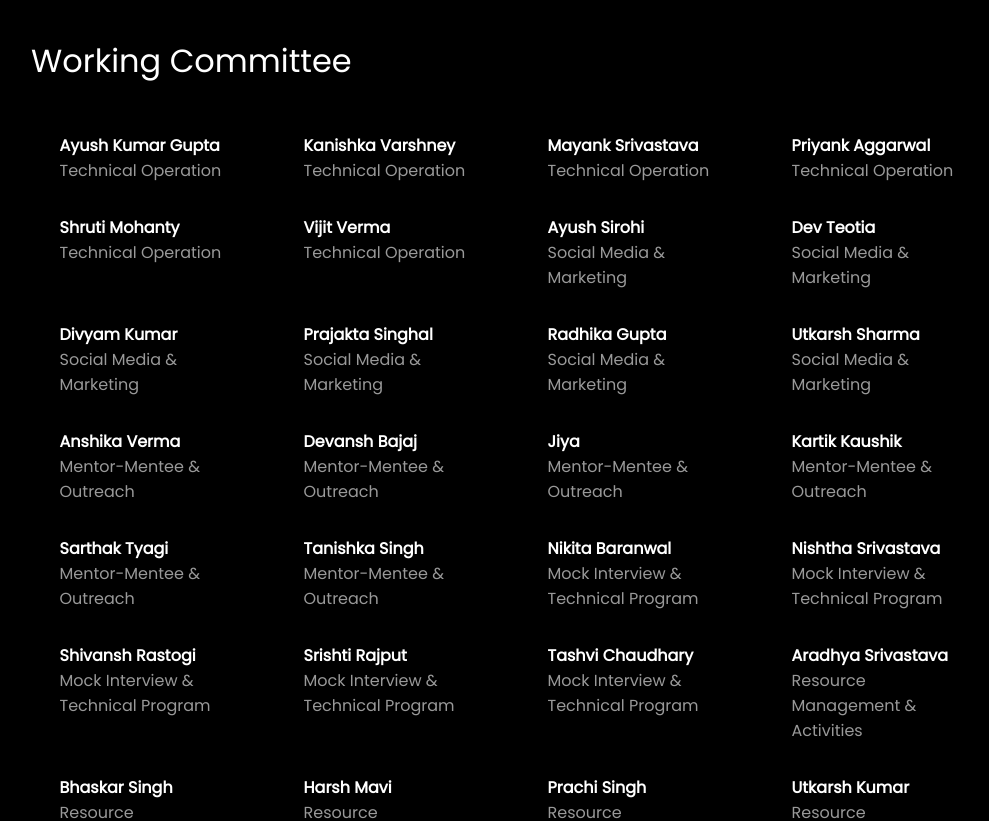
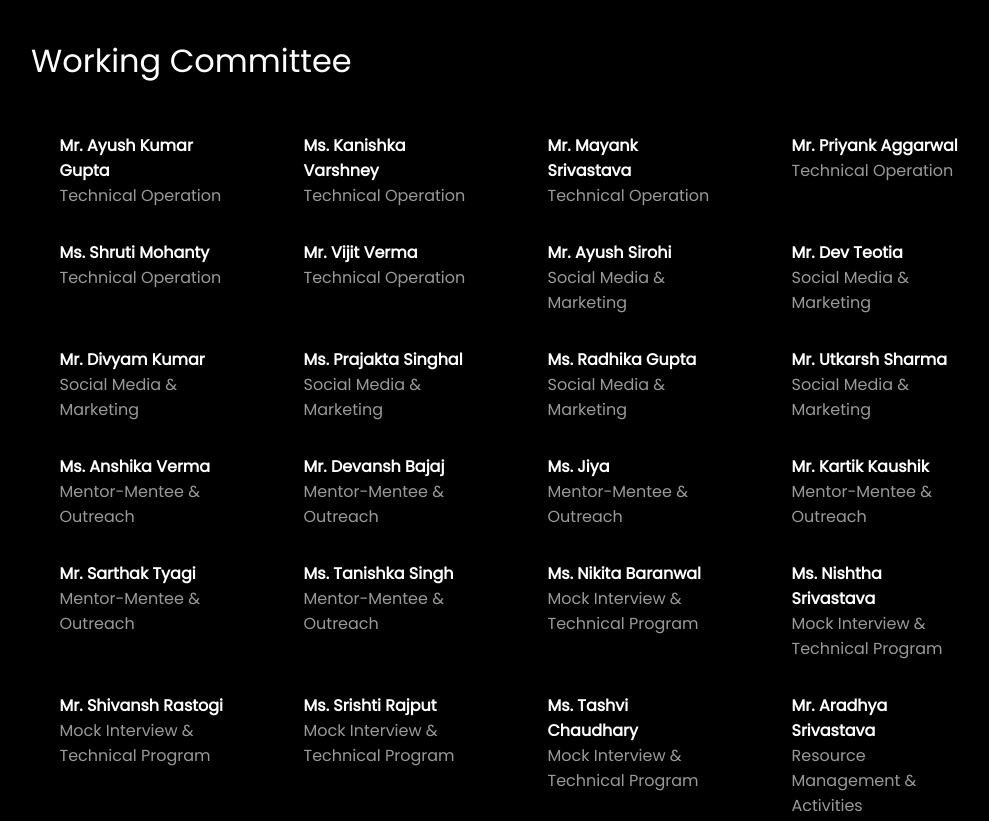
Before and after one commit to salaah-community/Salaah, a React (Create React App) app: page /team in a window 1280 px wide. Shown: the part 5100-5921 px from the top of the page, without its empty margins (129-1118 px from the left). Built offline with nearby package versions, Linux system fonts and the light colour scheme.

Commit message:
Updated working team data

```diff
--- a/src/pages/Team/TeamData/Working.js
+++ b/src/pages/Team/TeamData/Working.js
@@ -1,138 +1,138 @@
 export const teamWorking = [
   {
     //Technical Operations
-    name: "Ayush Kumar Gupta",
+    name: "Mr. Ayush Kumar Gupta",
     title: "Technical Operation	",
     img: "",
   },
   {
-    name: "Kanishka Varshney",
+    name: "Ms. Kanishka Varshney",
     title: "Technical Operation	",
     img: "",
   },
   {
-    name: "Mayank Srivastava",
+    name: "Mr. Mayank Srivastava",
     title: "Technical Operation	",
     img: "",
   },
   {
-    name: "Priyank Aggarwal",
+    name: "Mr. Priyank Aggarwal",
     title: "Technical Operation	",
     img: "",
   },
   {
-    name: "Shruti Mohanty",
+    name: "Ms. Shruti Mohanty",
     title: "Technical Operation	",
     img: "",
   },
   {
-    name: "Vijit Verma",
+    name: "Mr. Vijit Verma",
     title: "Technical Operation	",
     img: "",
   },
   //Social Media and Marketing
   {
-    name: "Ayush Sirohi",
+    name: "Mr. Ayush Sirohi",
     title: "Social Media & Marketing",
     img: "",
   },
   {
-    name: "Dev Teotia",
+    name: "Mr. Dev Teotia",
     title: "Social Media & Marketing",
     img: "",
   },
   {
-    name: "Divyam Kumar",
+    name: "Mr. Divyam Kumar",
     title: "Social Media & Marketing",
     img: "",
   },
   {
-    name: "Prajakta Singhal",
+    name: "Ms. Prajakta Singhal",
     title: "Social Media & Marketing",
     img: "",
   },
   {
-    name: "Radhika Gupta",
+    name: "Ms. Radhika Gupta",
     title: "Social Media & Marketing",
     img: "",
   },
   {
-    name: "Utkarsh Sharma",
+    name: "Mr. Utkarsh Sharma",
     title: "Social Media & Marketing",
     img: "",
   },
   //Menter-Mentee & Outreach
   {
-    name: "Anshika Verma",
+    name: "Ms. Anshika Verma",
     title: "Mentor-Mentee & Outreach",
     img: "",
   },
   {
-    name: "Devansh Bajaj",
+    name: "Mr. Devansh Bajaj",
     title: "Mentor-Mentee & Outreach",
     img: "",
   },
   {
-    name: "Jiya",
+    name: "Ms. Jiya",
     title: "Mentor-Mentee & Outreach",
     img: "",
   },
   {
-    name: "Kartik Kaushik",
+    name: "Mr. Kartik Kaushik",
     title: "Mentor-Mentee & Outreach",
     img: "",
   },
   {
-    name: "Sarthak Tyagi",
+    name: "Mr. Sarthak Tyagi",
     title: "Mentor-Mentee & Outreach",
     img: "",
   },
   {
-    name: "Tanishka Singh",
+    name: "Ms. Tanishka Singh",
     title: "Mentor-Mentee & Outreach",
     img: "",
   },
   //Mock Interview & Technical Program
   {
-    name: "Nikita Baranwal",
+    name: "Ms. Nikita Baranwal",
     title: "Mock Interview & Technical Program",
     img: "",
   },{
-    name: "Nishtha Srivastava",
+    name: "Ms. Nishtha Srivastava",
     title: "Mock Interview & Technical Program",
     img: "",
   },{
-    name: "Shivansh Rastogi",
+    name: "Mr. Shivansh Rastogi",
     title: "Mock Interview & Technical Program",
     img: "",
   },{
-    name: "Srishti Rajput",
+    name: "Ms. Srishti Rajput",
     title: "Mock Interview & Technical Program",
     img: "",
   },{
-    name: "Tashvi Chaudhary",
+    name: "Ms. Tashvi Chaudhary",
     title: "Mock Interview & Technical Program",
     img: "",
   },
   //Resource Management & Activities
   {
-    name: "Aradhya Srivastava",
+    name: "Mr. Aradhya Srivastava",
     title: "Resource Management & Activities",
     img: "",
   },{
-    name: "Bhaskar Singh",
+    name: "Mr. Bhaskar Singh",
     title: "Resource Management & Activities",
     img: "",
   },{
-    name: "Harsh Mavi",
+    name: "Mr. Harsh Mavi",
     title: "Resource Management & Activities",
     img: "",
   },{
-    name: "Prachi Singh",
+    name: "Ms. Prachi Singh",
     title: "Resource Management & Activities",
     img: "",
   },{
-    name: "Utkarsh Kumar",
+    name: "Mr. Utkarsh Kumar",
     title: "Resource Management & Activities",
     img: "",
   },
```
